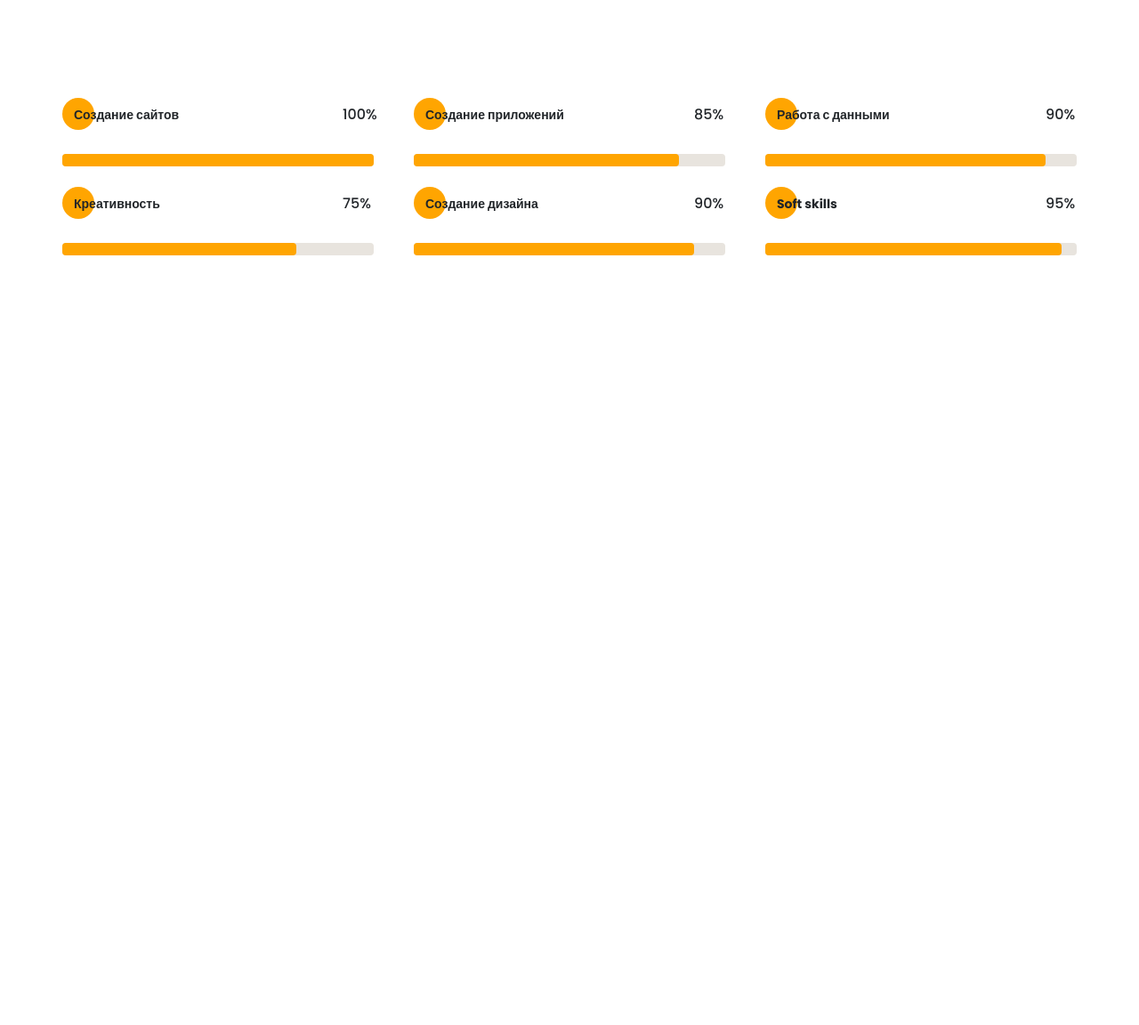
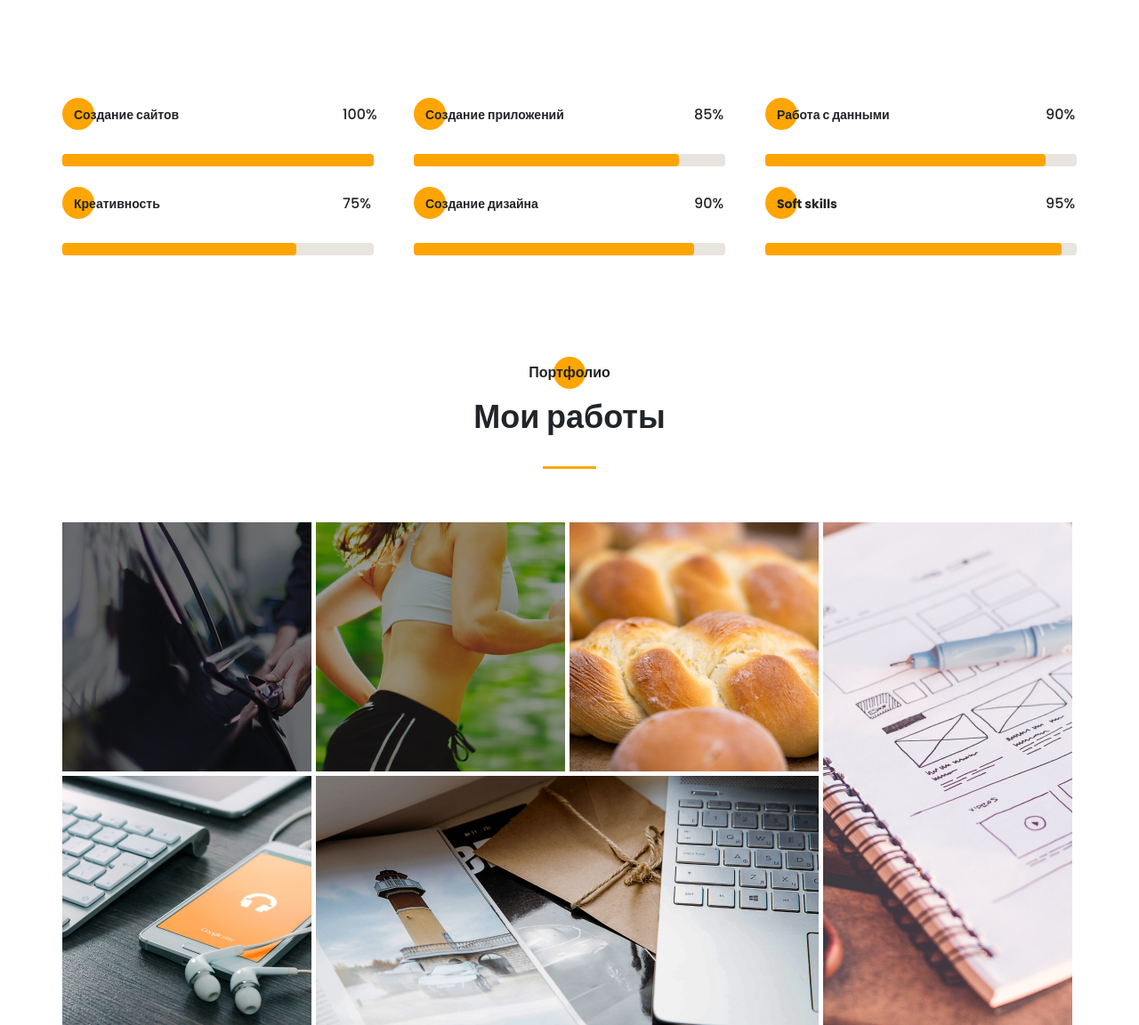
Before and after one commit to YuriDovgopol/portfolio, a website: page src/index.html in a window 1280 px wide. Shown: the part 3096-4248 px from the top of the page at 89% size. Before the commit the page ends 3383 px from the top, so only its background shows below. Drawn offline with nearby package versions, Linux system fonts and the light colour scheme; files that its build step writes are made by us from their sources; files whose address does not match are found by name.

Commit message:
have made section portfolio

```diff
--- a/src/index.html
+++ b/src/index.html
@@ -354,6 +354,34 @@
         </div>
     </section>
 
+    <section class="portfolio">
+        <div class="container">
+            <h2 class="title title_fz16 portfolio__title">Портфолио</h2>
+            <div class="title title_fz36 portfolio__subtitle">Мои работы</div>
+            <div class="devider"></div>
+
+            <div class="portfolio__wrapper">
+                <a href="#" class="portfolio__item">
+                    <img src="img/works/uber.jpg" alt="uber">
+                </a>
+                <a href="#" class="portfolio__item">
+                    <img src="img/works/pulse.jpg" alt="pulse">
+                </a>
+                <a href="#" class="portfolio__item">
+                    <img src="img/works/bread.jpg" alt="test">
+                </a>
+                <a href="#" class="portfolio__item vertical">
+                    <img src="img/works/plans.jpg" alt="test">
+                </a>
+                <a href="#" class="portfolio__item">
+                    <img src="img/works/ipad.jpg" alt="test">
+                </a>
+                <a href="#" class="portfolio__item horizontal">
+                    <img src="img/works/mac.jpg" alt="test">
+                </a>
+            </div>
+        </div>
+    </section>
 
     <script src="js/script.js"></script>
 </body>
--- /dev/null
+++ b/src/sass/blocks/_portfolio.scss
@@ -0,0 +1,42 @@
+.portfolio {
+    padding-top: 120px;
+    &__title {
+        position: relative;
+        text-align: center;
+        @include before-circle;
+        &:before {
+            top: -6px;
+            left: 50%;
+            transform: translateX(-50%);
+        }
+    }
+    &__subtitle {
+        text-align: center;
+    }
+    &__wrapper {
+        margin-top: 60px;
+        display: grid;
+        grid-template: repeat(2, 280px) / repeat(4, 280px);
+        grid-auto-rows: 280px;
+        gap: 5px;
+        .vertical {
+            grid-row: 1 / 3;
+            grid-column: 4 / 5;
+        }
+        .horizontal {
+            grid-row: 2 / 3;
+            grid-column: 2 / 4;
+        }
+    }
+    &__item {
+        transition: all 0.7s;
+        img {
+            width: 100%;
+        }
+        &:hover {
+            transform: scale(1.07);
+            filter: drop-shadow(2px 3px 5px $main-color);
+            filter: grayscale(100%);
+        }
+    }
+}
--- a/src/sass/style.scss
+++ b/src/sass/style.scss
@@ -13,6 +13,7 @@
 @import 'blocks/about';
 @import 'blocks/resume';
 @import 'blocks/skills';
+@import 'blocks/portfolio';
 
 * {
     font-family: 'Poppins', sans-serif;
```
Also changed, not shown: dist/css/style.min.css, dist/img/mac.jpg (added), dist/img/works/mac.jpg (added), dist/index.html, src/img/works/mac.jpg (added).
